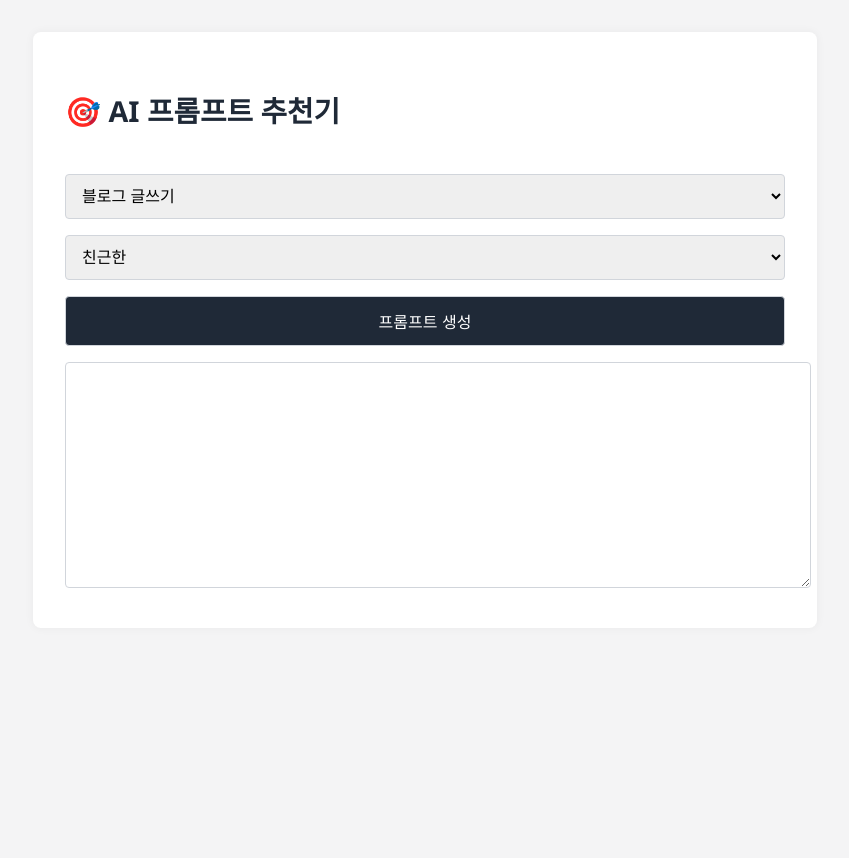
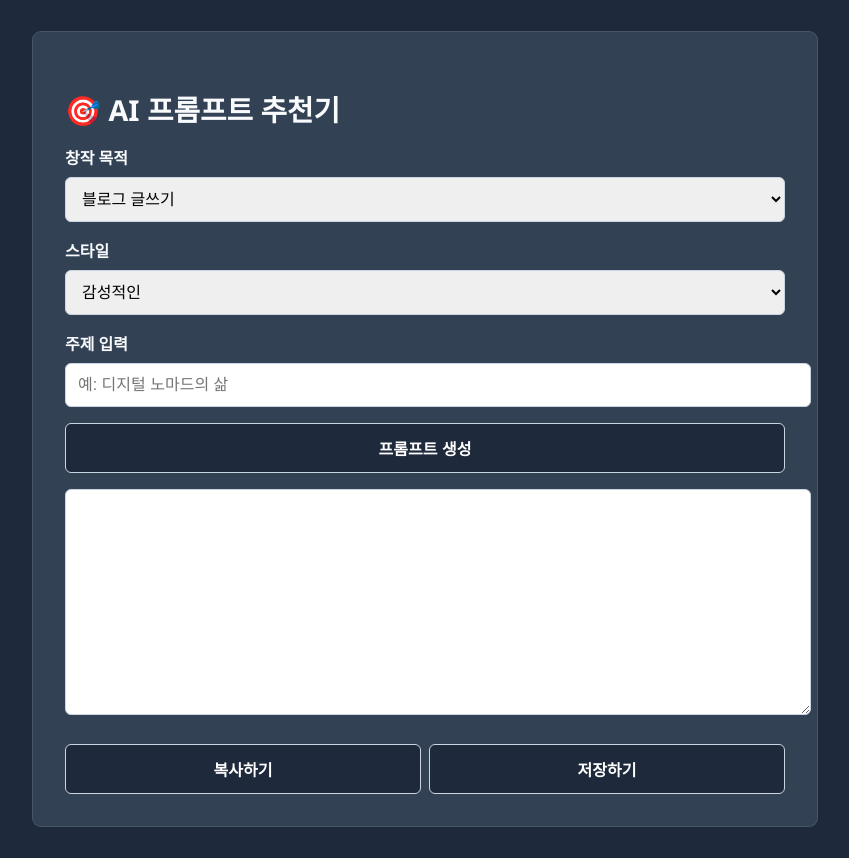
Before and after one commit to cyber924/APP3, a React (Vite) app: page / in a window 1280 px wide. Shown: the whole page, without its empty margins (215-1064 px from the left). Before the commit the page ends 800 px from the top, so only its background shows below. Built offline with nearby package versions, Linux system fonts and the light colour scheme.

Commit message:
Add files via upload

```diff
--- a/index.html
+++ b/index.html
@@ -5,7 +5,7 @@
     <meta name="viewport" content="width=device-width, initial-scale=1.0" />
     <title>AI 프롬프트 추천기</title>
   </head>
-  <body>
+  <body class="dark">
     <div id="root"></div>
     <script type="module" src="/src/main.jsx"></script>
   </body>
--- a/package.json
+++ b/package.json
@@ -1,5 +1,5 @@
 {
-  "name": "prompt-recommender-full-v2",
+  "name": "prompt-recommender-ultimate",
   "version": "1.0.0",
   "scripts": {
     "dev": "vite",
--- a/src/PromptRecommender.jsx
+++ b/src/PromptRecommender.jsx
@@ -2,67 +2,74 @@ import { useState } from 'react';
 
 export default function PromptRecommender() {
   const [goal, setGoal] = useState('블로그 글쓰기');
-  const [style, setStyle] = useState('친근한');
+  const [style, setStyle] = useState('감성적인');
+  const [subject, setSubject] = useState('');
   const [prompt, setPrompt] = useState('');
 
   const templates = {
     '블로그 글쓰기': {
-      '친근한': '너는 친근한 블로거야. 마크다운 포맷으로 작성해줘.',
-      '전문적인': '전문가 관점으로 분석하고 문제 해결 구조로 써줘.',
-      '유머러스한': '밈 느낌의 유쾌한 블로그 글을 작성해줘.',
-      '감성적인': '감성적인 에세이처럼 따뜻하게 써줘.',
-      '간결한': '핵심 요약 위주로 간단하게 작성해줘.'
+      '감성적인': `너는 감성적인 에세이 작가야. 주제는 "{{subject}}"야.
+📌 출력 형식: 감성적인 흐름 / 여운 있는 마무리
+📌 문체 지시: 따뜻하고 서정적으로 써줘
+📎 출력 방식: 마크다운`
     },
     '제품 설명': {
-      '친근한': '일상 언어로 쉽게 제품을 소개해줘.',
-      '전문적인': '기능과 기술 기반으로 자세히 분석해줘.',
-      '유머러스한': '광고 카피처럼 웃기고 기억나게 써줘.',
-      '감성적인': '스토리텔링을 기반으로 감성 자극 문구를 써줘.',
-      '간결한': '한눈에 들어오는 요약 중심으로 써줘.'
-    },
-    'SNS 콘텐츠': {
-      '친근한': '이모지와 함께 짧고 다정하게 써줘.',
-      '전문적인': '링크드인 스타일로 정보 중심 콘텐츠를 작성해줘.',
-      '유머러스한': '밈 스타일로 재치 있게 표현해줘.',
-      '감성적인': '공감가는 따뜻한 메시지로 써줘.',
-      '간결한': '한 줄 핵심 문장으로 표현해줘.'
-    },
-    '이메일 작성': {
-      '친근한': '고객과의 대화처럼 부드럽고 정중하게 써줘.',
-      '전문적인': '비즈니스 이메일 포맷으로 전문적이고 정중하게 작성해줘.',
-      '유머러스한': '적당한 위트와 함께 전달력 있게 써줘.',
-      '감성적인': '감사와 마음을 전하는 따뜻한 메시지를 써줘.',
-      '간결한': '3문장 이하로 명료하게 구성해줘.'
-    },
-    '스토리텔링': {
-      '친근한': '친구에게 들려주듯 자연스럽게 써줘.',
-      '전문적인': '브랜드 서사를 중심으로 전략적 스토리 구성.',
-      '유머러스한': '반전과 웃음 포인트가 있는 이야기로 구성해줘.',
-      '감성적인': '감정을 자극하는 묘사 중심 서사를 작성해줘.',
-      '간결한': '3문장 이내의 짧은 이야기로 구성해줘.'
+      '전문적인': `너는 브랜드 마케터야. "{{subject}}" 제품을 설명해줘.
+📌 출력 형식: 제품명 / 기능 요약 / 기술 설명
+📌 문체 지시: 전문가 어조
+📎 출력 방식: PDF`
     }
   };
 
   const generatePrompt = () => {
-    const selected = templates[goal]?.[style] ?? '해당 조합의 프롬프트가 준비되지 않았습니다.';
-    setPrompt(selected);
+    const base = templates[goal]?.[style] ?? '해당 조합의 프롬프트가 준비되지 않았습니다.';
+    const filled = base.replaceAll('{{subject}}', subject);
+    setPrompt(filled);
+  };
+
+  const copyPrompt = () => {
+    navigator.clipboard.writeText(prompt);
+    alert('프롬프트가 복사되었습니다!');
+  };
+
+  const savePrompt = () => {
+    const blob = new Blob([prompt], { type: 'text/plain;charset=utf-8' });
+    const url = URL.createObjectURL(blob);
+    const a = document.createElement('a');
+    a.href = url;
+    a.download = 'prompt.txt';
+    a.click();
+    URL.revokeObjectURL(url);
   };
 
   return (
     <div className="container">
       <h2>🎯 AI 프롬프트 추천기</h2>
+      <label>창작 목적</label>
       <select value={goal} onChange={(e) => setGoal(e.target.value)}>
         {Object.keys(templates).map((g) => (
           <option key={g}>{g}</option>
         ))}
       </select>
+      <label>스타일</label>
       <select value={style} onChange={(e) => setStyle(e.target.value)}>
         {Object.keys(templates[goal] || {}).map((s) => (
           <option key={s}>{s}</option>
         ))}
       </select>
+      <label>주제 입력</label>
+      <input
+        type="text"
+        value={subject}
+        onChange={(e) => setSubject(e.target.value)}
+        placeholder="예: 디지털 노마드의 삶"
+      />
       <button onClick={generatePrompt}>프롬프트 생성</button>
       <textarea readOnly value={prompt} />
+      <div className="copy-save">
+        <button onClick={copyPrompt}>복사하기</button>
+        <button onClick={savePrompt}>저장하기</button>
+      </div>
     </div>
   );
 }
--- a/src/style.css
+++ b/src/style.css
@@ -1,41 +1,65 @@
 body {
   font-family: 'Segoe UI', sans-serif;
+  margin: 0;
+  background-color: #f8fafc;
+  color: #111827;
+}
+body.dark {
+  background-color: #1e293b;
+  color: #f8fafc;
+}
+.container {
+  max-width: 720px;
+  margin: 2rem auto;
+  background: white;
   padding: 2rem;
-  background-color: #f4f4f5;
-  color: #1f2937;
-  line-height: 1.6;
-  margin: 0;
+  border-radius: 8px;
+  box-shadow: 0 4px 10px rgba(0,0,0,0.05);
+}
+body.dark .container {
+  background: #334155;
+  box-shadow: 0 0 0 1px #475569;
 }
 h2 {
   font-size: 1.8rem;
+  margin-bottom: 1rem;
+}
+label {
   font-weight: bold;
-  margin-bottom: 1.5rem;
+  margin-top: 1rem;
+  display: block;
 }
-.container {
-  max-width: 720px;
-  margin: 0 auto;
-  background: white;
-  padding: 2rem;
-  border-radius: 8px;
-  box-shadow: 0 0 10px rgba(0,0,0,0.05);
-}
-select, button, textarea {
-  margin-top: 1rem;
+select, button, textarea, input[type="text"] {
+  margin-top: 0.5rem;
   padding: 0.75rem;
   font-size: 1rem;
   width: 100%;
-  border-radius: 4px;
-  border: 1px solid #d1d5db;
+  border-radius: 6px;
+  border: 1px solid #cbd5e1;
 }
 button {
-  background-color: #1f2937;
+  background-color: #1e293b;
   color: white;
-  cursor: pointer;
+  font-weight: bold;
+  margin-top: 1rem;
 }
 button:hover {
-  background-color: #374151;
+  background-color: #0f172a;
 }
 textarea {
+  margin-top: 1rem;
   height: 200px;
   white-space: pre-wrap;
 }
+.copy-save {
+  display: flex;
+  justify-content: space-between;
+  margin-top: 0.5rem;
+}
+.copy-save button {
+  flex: 1;
+  margin-right: 0.5rem;
+}
+.copy-save button:last-child {
+  margin-right: 0;
+}
```
